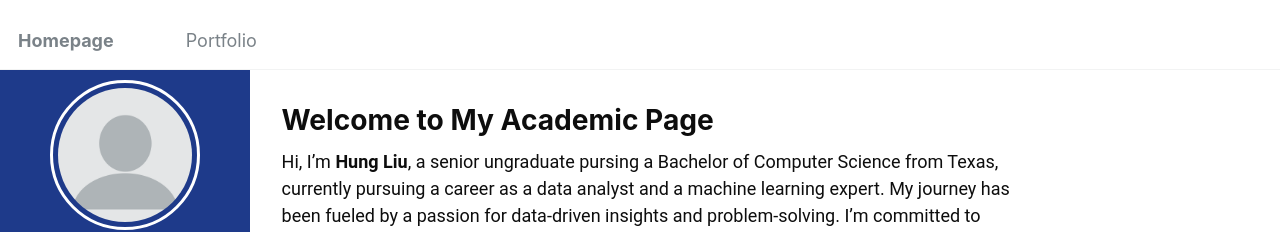
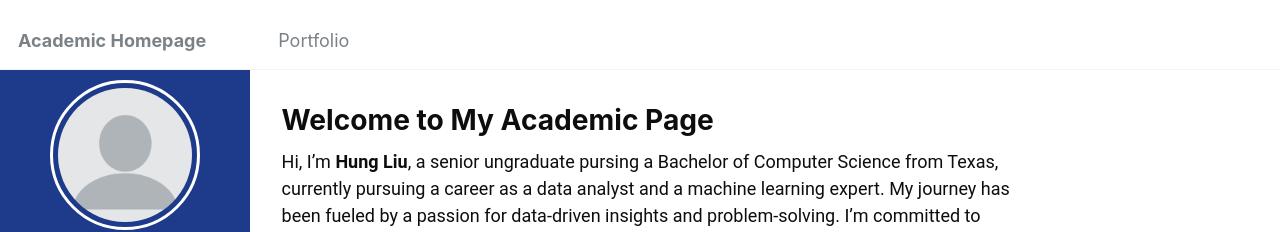
Before and after one commit to sunnySKL/sunnySKL.github.io, a Jekyll site: the page built from _pages/about.md, in a window 1280 px wide. Shown: the top 232 px of the page. Built offline with Jekyll 4.4.1, drawn with Linux system fonts in a browser that asks for light colours.

Commit message:
Update _config.yml

```diff
--- a/_config.yml
+++ b/_config.yml
@@ -8,7 +8,7 @@
 
 # Basic Site Settings
 locale                   : "en-US"
-title                    : "Homepage"
+title                    : "Academic Homepage"
 title_separator          : "-"
 name                     : &name "Hung Liu"
 description              : &description "personal description"
```
